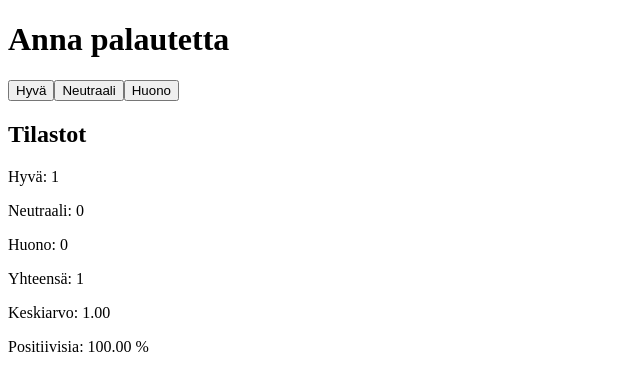
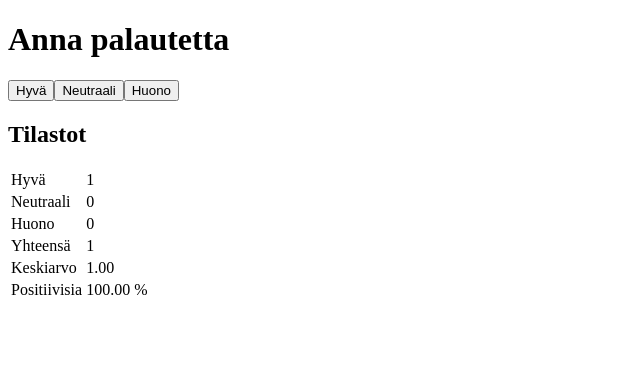
Before and after one commit to tiitux1/Project1helsinki, a React (Vite) app in the folder introdemo/: page / in a window 1280 px wide. Both pictures are taken after a click on the button "Hyvä". Shown: the top 390 px of the page, without its empty margins (0-640 px from the left). Built offline with nearby package versions, Linux system fonts and the light colour scheme.

Commit message:
palaute6

```diff
--- a/introdemo/src/statisticline.jsx
+++ b/introdemo/src/statisticline.jsx
@@ -2,9 +2,10 @@
 
 const StatisticLine = ({ text, value }) => {
   return (
-    <p>
-      {text}: {value}
-    </p>
+    <tr>
+      <td>{text}</td>
+      <td>{value}</td>
+    </tr>
   );
 };
 
--- a/introdemo/src/statistics.jsx
+++ b/introdemo/src/statistics.jsx
@@ -12,14 +12,16 @@
   const positivePercentage = (feedback.good / total) * 100;
 
   return (
-    <div>
+    <table>
+      <tbody>
         <StatisticLine text="Hyvä" value={feedback.good} />
         <StatisticLine text="Neutraali" value={feedback.neutral} />
         <StatisticLine text="Huono" value={feedback.bad} />
         <StatisticLine text="Yhteensä" value={total} />
         <StatisticLine text="Keskiarvo" value={average.toFixed(2)} />
         <StatisticLine text="Positiivisia" value={`${positivePercentage.toFixed(2)} %`} />
-    </div>
+      </tbody>
+    </table>
   );
 };
 
```
Lines whose indentation alone changed are shown as unchanged.
